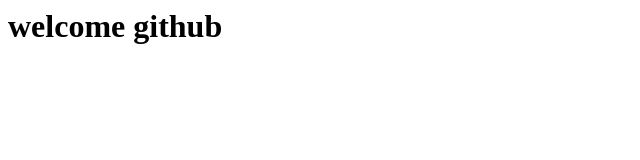
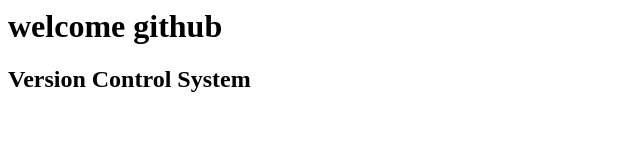
Before and after one commit to HuongHTL1909/cloud-computing, a plain HTML site: page index.html in a window 1280 px wide. Shown: the whole page, without its empty margins (0-640 px from the left). Drawn offline with Linux system fonts and the light colour scheme.

Commit message:
sua file index.html

```diff
--- a/index.html
+++ b/index.html
@@ -1 +1,2 @@
 <h1>welcome github</h1>
+<h2>Version Control System</h2>
```
